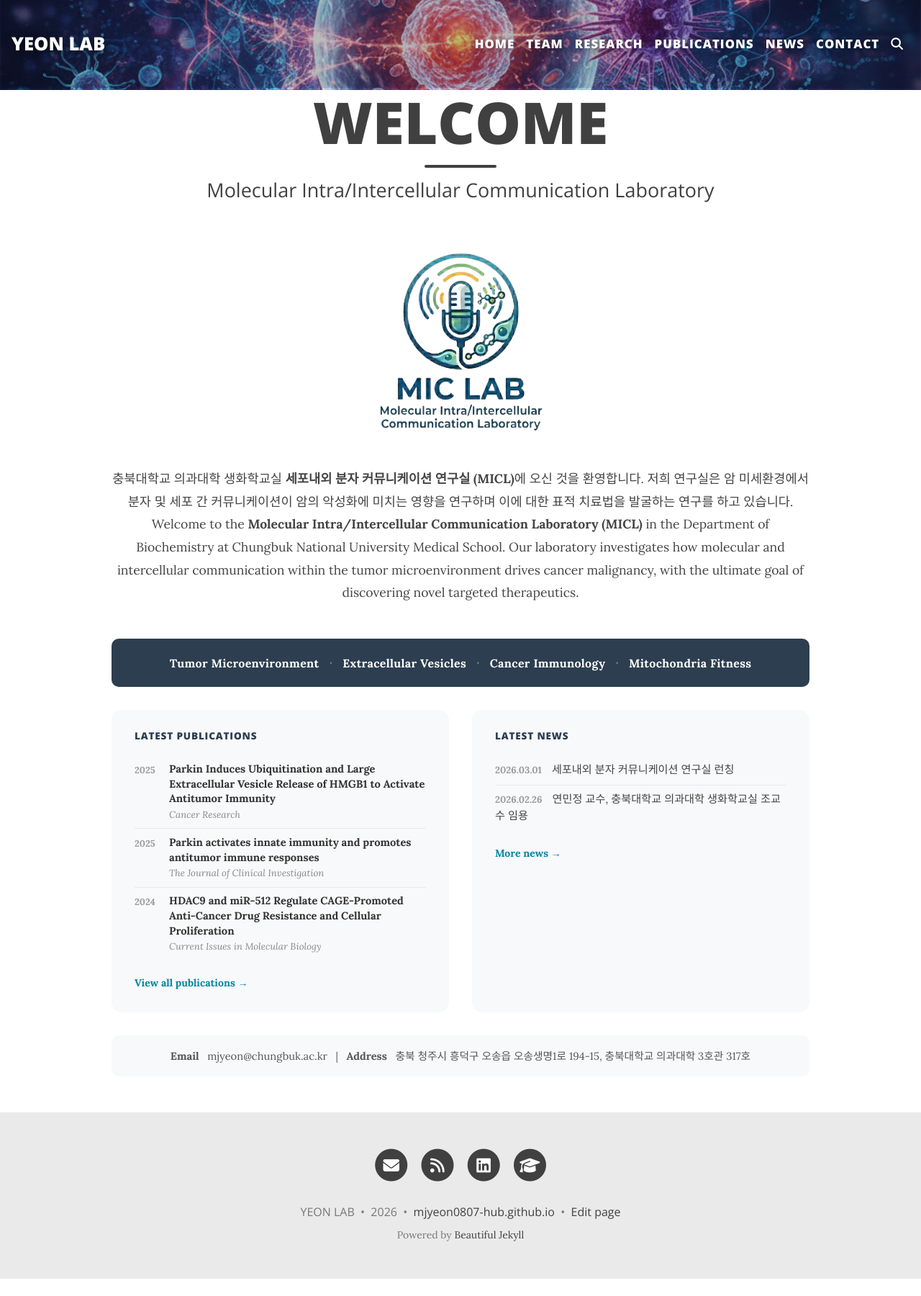
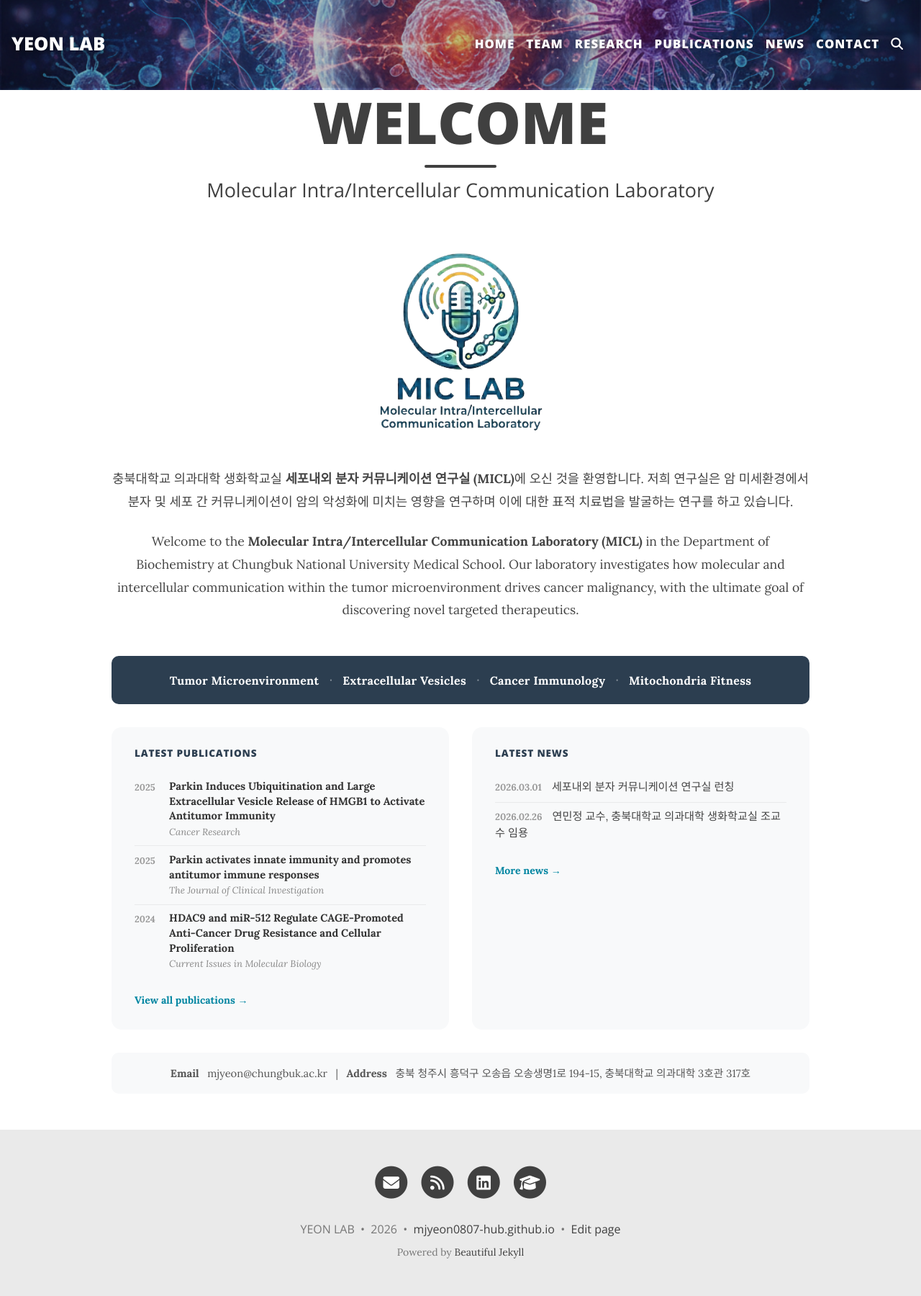
Before and after one commit to mjyeon0807-hub/mjyeon0807-hub.github.io, a Jekyll site: the page built from index.md, in a window 1280 px wide. Shown: the whole page at 72% size. Built offline with Jekyll 4.4.1, drawn with Linux system fonts in a browser that asks for light colours; comment, search, counter and statistics services are not loaded; before the commit the page ends 1776 px from its top, so only the background shows below that.

Commit message:
Add bottom margin to home section

```diff
--- a/assets/css/home.css
+++ b/assets/css/home.css
@@ -37,7 +37,7 @@
   color: #444;
   line-height: 1.8;
   max-width: 100%;
-  margin: 0 auto;
+  margin: 0 auto 1.5rem;
 }
 
 /* ---- Keyword band ---- */
```
